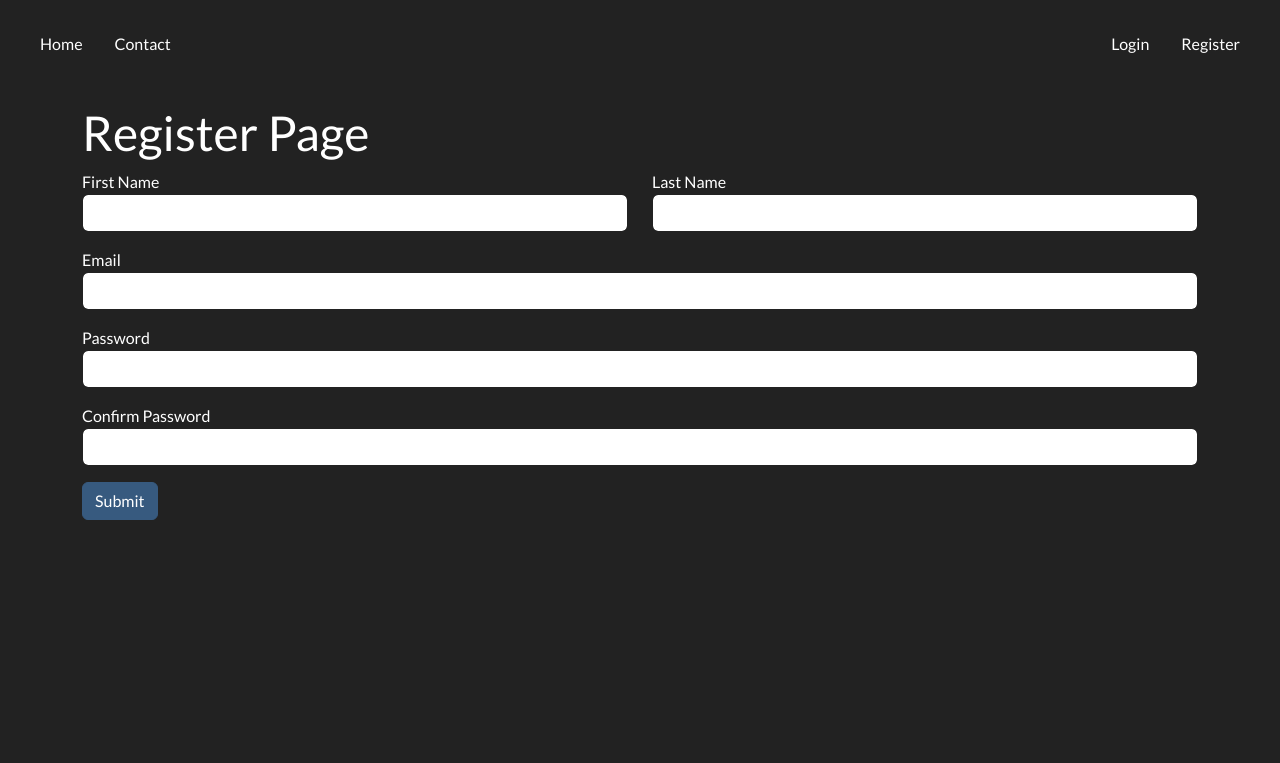
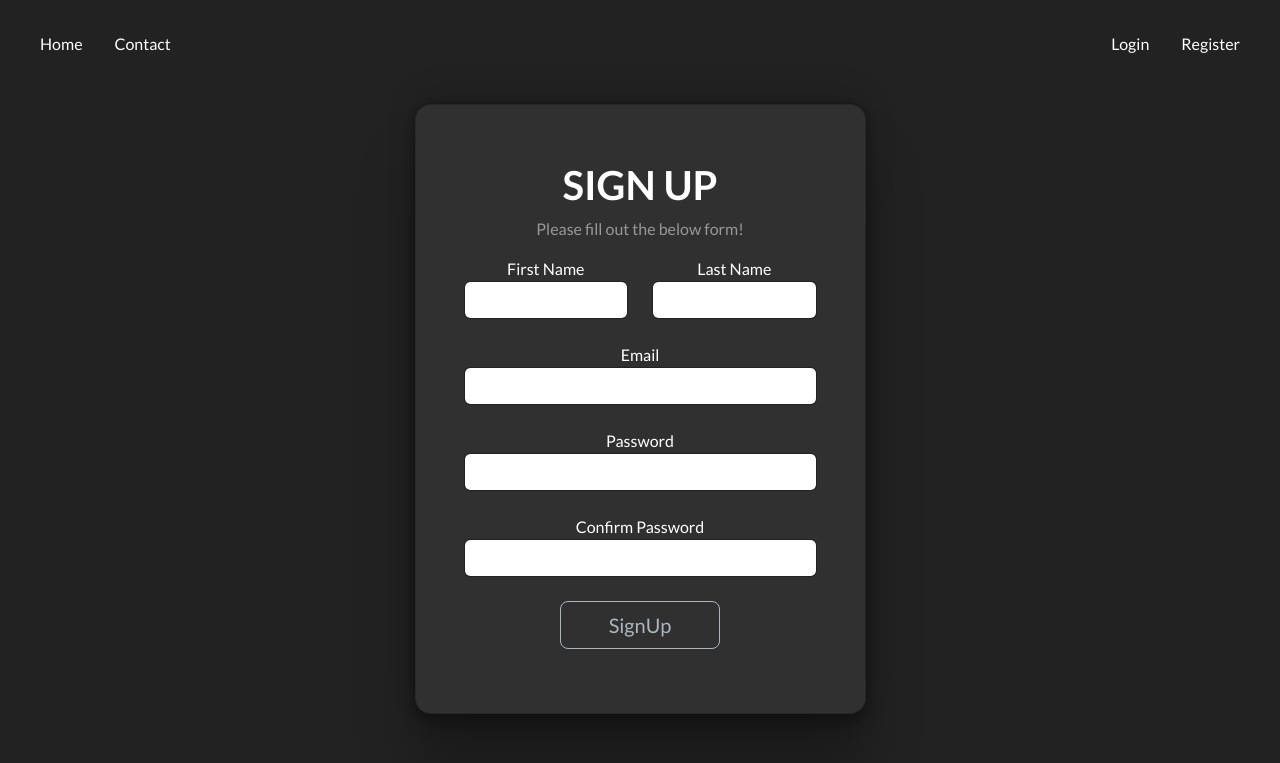
Before and after one commit to kshitizadhikari/PHP_Task2, a PHP site: page /register in a window 1280 px wide. Shown: the top 763 px of the page. Run offline with PHP 8.4, Linux system fonts and the light colour scheme; data that the repository does not hold is empty; some libraries are stand-ins or nearby versions.

Commit message:
change login and register UI

```diff
--- a/views/register.php
+++ b/views/register.php
@@ -6,14 +6,49 @@
     use app\core\form\Form;
     $this->title = 'Register Page';
 ?>
-<h1>Register Page</h1>
+
+
+<div class="row d-flex justify-content-center align-items-center h-50">
+    <div class="col-12 col-md-8 col-lg-6 col-xl-5">
+        <div class="card bg-dark text-white" style="border-radius: 1rem; box-shadow: rgba(0, 0, 0, 0.25) 0px 54px 55px, rgba(0, 0, 0, 0.12) 0px -12px 30px, rgba(0, 0, 0, 0.12) 0px 4px 6px, rgba(0, 0, 0, 0.17) 0px 12px 13px, rgba(0, 0, 0, 0.09) 0px -3px 5px;">
+
+            <div class="card-body p-5 text-center">
                 <?php $form = Form::begin('', "post") ?>
+
+                <div class="mb-md-2 mt-md-2 pb-2">
+                    <h2 class="fw-bold mb-2 text-uppercase">Sign Up</h2>
+                    <p class="text-white-50 mb-3">Please fill out the below form!</p>
+
                     <div class="row">
-        <div class="col"><?php echo $form->field($model, 'firstName'); ?></div>
-        <div class="col"><?php echo $form->field($model, 'lastName'); ?></div>
+                        <div class="col">
+                            <div class="form-outline form-white mb-4">
+                                <?php echo $form->field($model, 'firstName'); ?>
                             </div>
+                        </div>
+                        <div class="col">
+                            <div class="form-outline form-white mb-4">
+                                <?php echo $form->field($model, 'lastName'); ?>
+                            </div>
+                        </div>
+                    </div>
+                    <div class="form-outline form-white mb-4">
                         <?php echo $form->field($model, 'email'); ?>
+                    </div>
+
+                    <div class="form-outline form-white mb-4">
                         <?php echo $form->field($model, 'password')->passwordField(); ?>
+                    </div>
+
+                    <div class="form-outline form-white mb-4">
                         <?php echo $form->field($model, 'confirmPassword')->passwordField(); ?>
-    <button type="submit" class="btn btn-primary">Submit</button>
+                    </div>
+
+                    <!-- <p class="small mb-3 pb-lg-1"><a class="text-white-50" href="#!">Forgot password?</a></p> -->
+                    <button class="btn btn-outline-light btn-lg px-5" type="submit">SignUp</button>
+                </div>
                 <?php app\core\form\Form::end(); ?>
+
+            </div>
+        </div>
+    </div>
+</div>
--- a/views/viewBlog.php
+++ b/views/viewBlog.php
@@ -22,7 +22,9 @@ $this->title = 'Home View Blog Page';
                         Description: <?php echo $blog->description?>
                     </li>
                 </ul>
+                <div class="mt-3">
                 <button class="btn btn-primary" onclick="window.location.href='/'" >Go Back</button>
+                </div>
             </div>
         </div>
         <div class="col-md-4">
```
Also changed, not shown: views/login.php (+29 -6 lines). Lines whose indentation alone changed are shown as unchanged.
